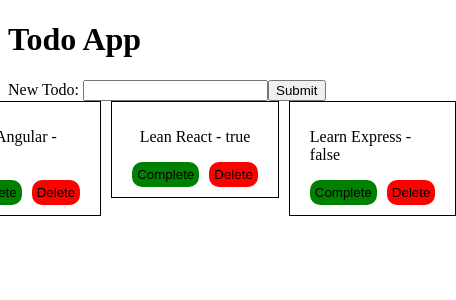
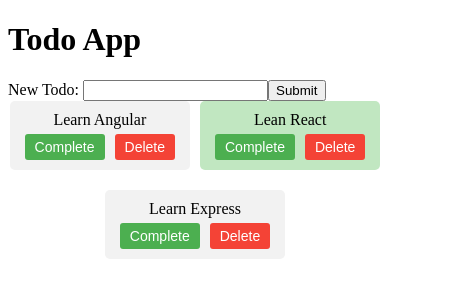
Before and after one commit to danielphilip12/Angular-Todo-App, an Angular app: page / in a window 390 px wide. Shown: the top 300 px of the page, 456 px wide, since content can reach past the window. Built offline with nearby package versions, Linux system fonts and the light colour scheme.

Commit message:
Used ChatGPT to make styling for todo items

```diff
--- a/src/app/new-todo-form/new-todo-form.component.html
+++ b/src/app/new-todo-form/new-todo-form.component.html
@@ -1,5 +1,5 @@
-<div>
-    <label for="newTodo">New Todo: </label>
-    <input type="text" [(ngModel)]="newTodo" name="newTodo" id="newTodo">
-    <button (click)="addTodo()">Submit</button>
+<div class="newTodoForm">
+    <label for="newTodo" class="todoLabel">New Todo: </label>
+    <input class="todoInput" type="text" [(ngModel)]="newTodo" name="newTodo" id="newTodo">
+    <button class="submitNewTodo" (click)="addTodo()">Submit</button>
 </div>
--- a/src/app/todo-item/todo-item.component.css
+++ b/src/app/todo-item/todo-item.component.css
@@ -1,4 +1,4 @@
-.todoItem {
+/* .todoItem {
     display: flex;
     flex-direction: column;
     align-items: center;
@@ -25,3 +25,82 @@
 #delete {
     background-color: red;
 }
+
+.completed {
+    background-color: rgba(0, 255, 0, 0.5);
+} */
+
+
+
+/* Styling for the todo item */
+.todoItem {
+    display: flex;
+    flex-direction: column;
+    flex-wrap: wrap; /* Wrap items to the next line when necessary */
+    align-items: center;
+    justify-content: space-between;
+    padding: 10px;
+    background-color: #f2f2f2;
+    border-radius: 5px;
+    margin-bottom: 10px;
+    width: 100%; /* Set full width initially */
+    box-sizing: border-box; /* Include padding in the width calculation */
+  }
+
+  /* Styling for completed todo items */
+  .todoItem.completed {
+    background-color: #c1e7c1;
+  }
+
+  /* Styling for the todo text */
+  .todoItem p {
+    margin: 0;
+    font-size: 16px;
+    flex: 1; /* Allow the paragraph to grow and fill the available space */
+  }
+
+  /* Styling for the actions container */
+  .actions {
+    display: flex;
+    flex-wrap: wrap; /* Wrap items to the next line when necessary */
+    margin-top: 10px; /* Add space between paragraph and buttons */
+  }
+
+  /* Styling for the action buttons */
+  .actions button {
+    padding: 5px 10px;
+    border: none;
+    border-radius: 3px;
+    font-size: 14px;
+    cursor: pointer;
+    margin-right: 5px; /* Add spacing between buttons */
+  }
+
+  .actions button#complete {
+    background-color: #4caf50;
+    color: white;
+  }
+
+  .actions button#delete {
+    background-color: #f44336;
+    color: white;
+  }
+
+  /* Media query for smaller screens */
+  @media (max-width: 600px) {
+    .todoItem {
+      flex-direction: column; /* Stack items vertically */
+      align-items: center; /* Align items to the left */
+    }
+
+    .actions {
+      margin-top: 0; /* Remove top margin for buttons */
+      margin-left: auto; /* Push buttons to the right */
+      margin-right: 0; /* Remove right margin */
+    }
+
+    .actions button {
+      margin-top: 5px; /* Add spacing between buttons */
+      margin-left: 5px; /* Add left margin for buttons */
+    }
+  }
--- a/src/app/todo-item/todo-item.component.html
+++ b/src/app/todo-item/todo-item.component.html
@@ -1,5 +1,5 @@
-<div class="todoItem">
-  <p>{{ todo.todo }} - {{ todo.completed }}</p>
+<div class="todoItem" [class.completed]="todo.completed">
+  <p>{{ todo.todo }}</p>
   <div class="actions">
     <button id="complete" (click)="completeTodo()">Complete</button>
     <button id="delete">Delete</button>
--- a/src/app/todo-list/todo-list.component.css
+++ b/src/app/todo-list/todo-list.component.css
@@ -3,4 +3,5 @@
     flex-direction: row;
     justify-content: center;
     gap: 10px;
+    flex-wrap: wrap;
 }
```
